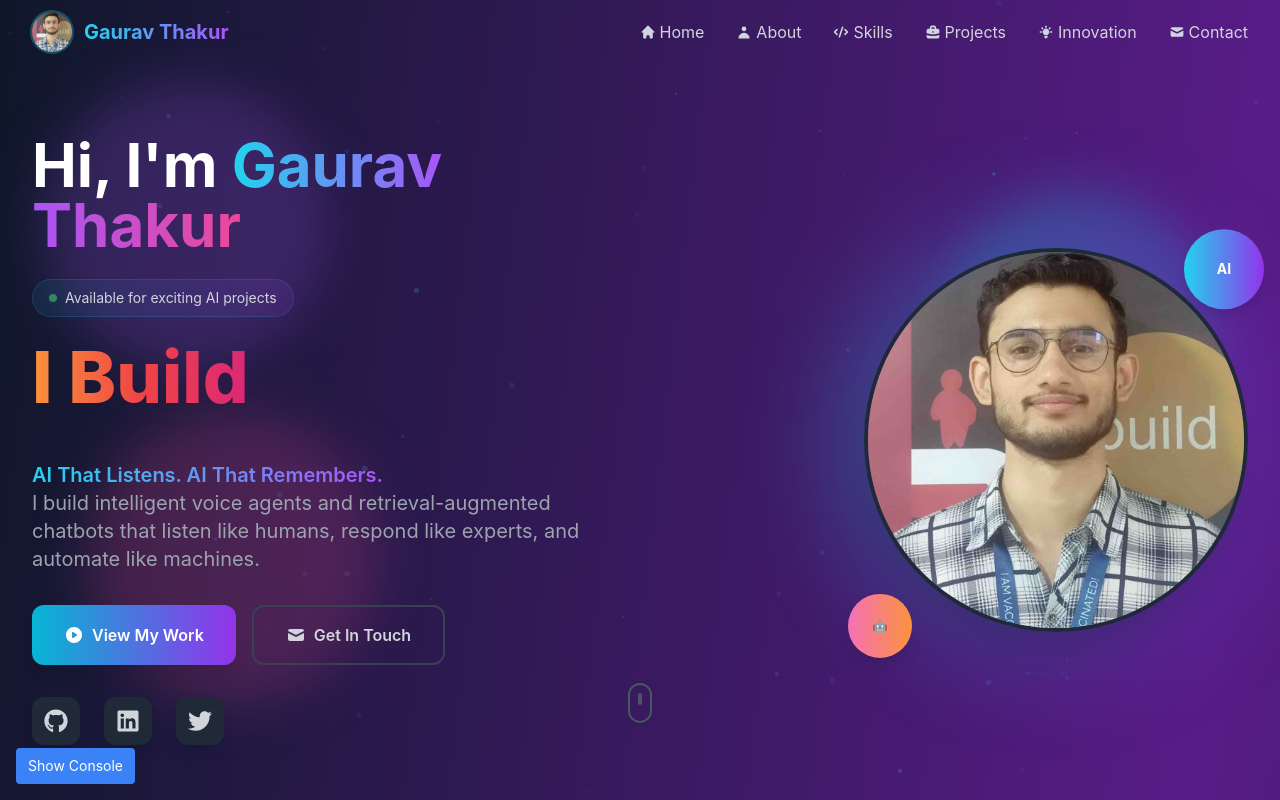
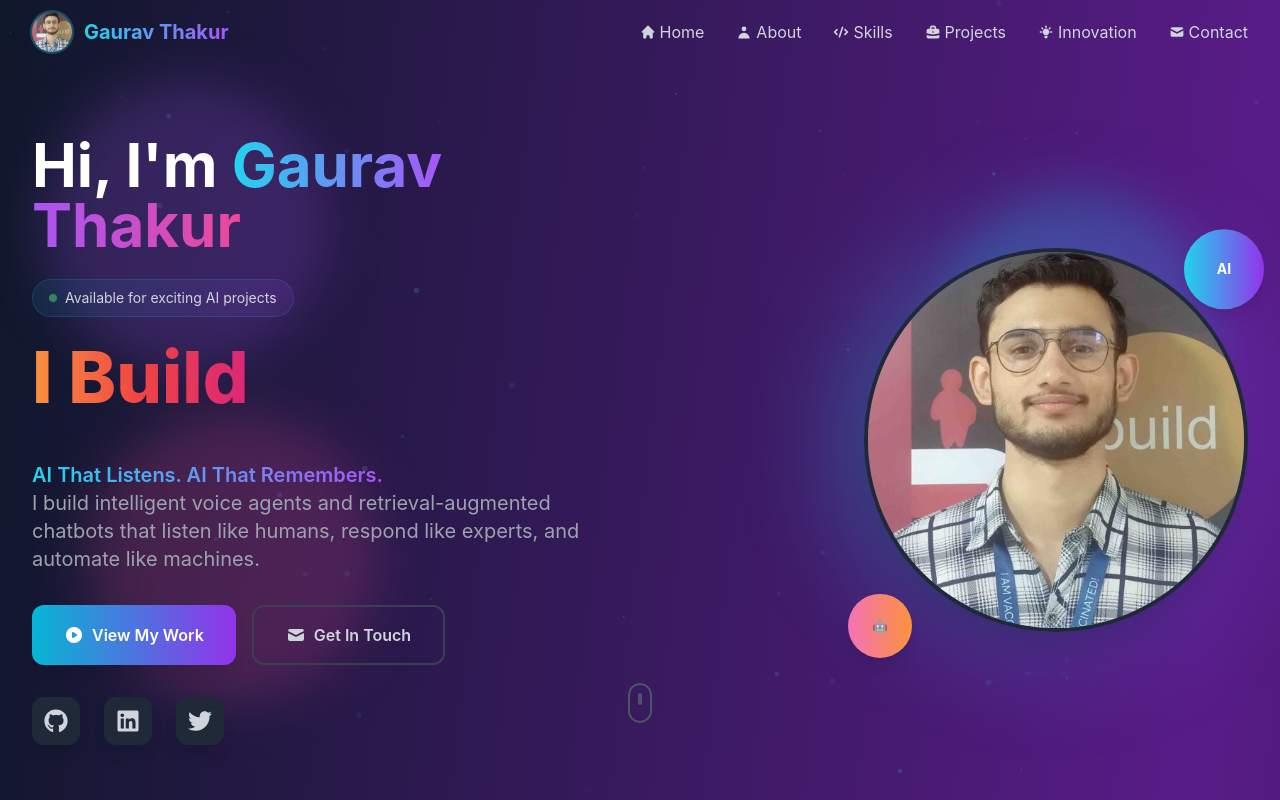
Before and after one commit to GauravThakur01/ai-engineer-portfolio, a Next.js app: page / in a window 1280 px wide. Shown: the top 800 px of the page. Built offline with nearby package versions, Linux system fonts and the light colour scheme.

Commit message:
Remove debug console component - images working correctly

```diff
--- a/app/page.tsx
+++ b/app/page.tsx
@@ -7,7 +7,6 @@ import Contact from '@/components/sections/Contact'
 import Navigation from '@/components/Navigation'
 import Footer from '@/components/Footer'
 import ParticleBackground from '@/components/ui/ParticleBackground'
-import ConsoleLogger from '@/components/ConsoleLogger'
 
 export default function Home() {
   return (
@@ -21,7 +20,6 @@ export default function Home() {
       <Innovation />
       <Contact />
       <Footer />
-      <ConsoleLogger />
     </main>
   )
 }
```
